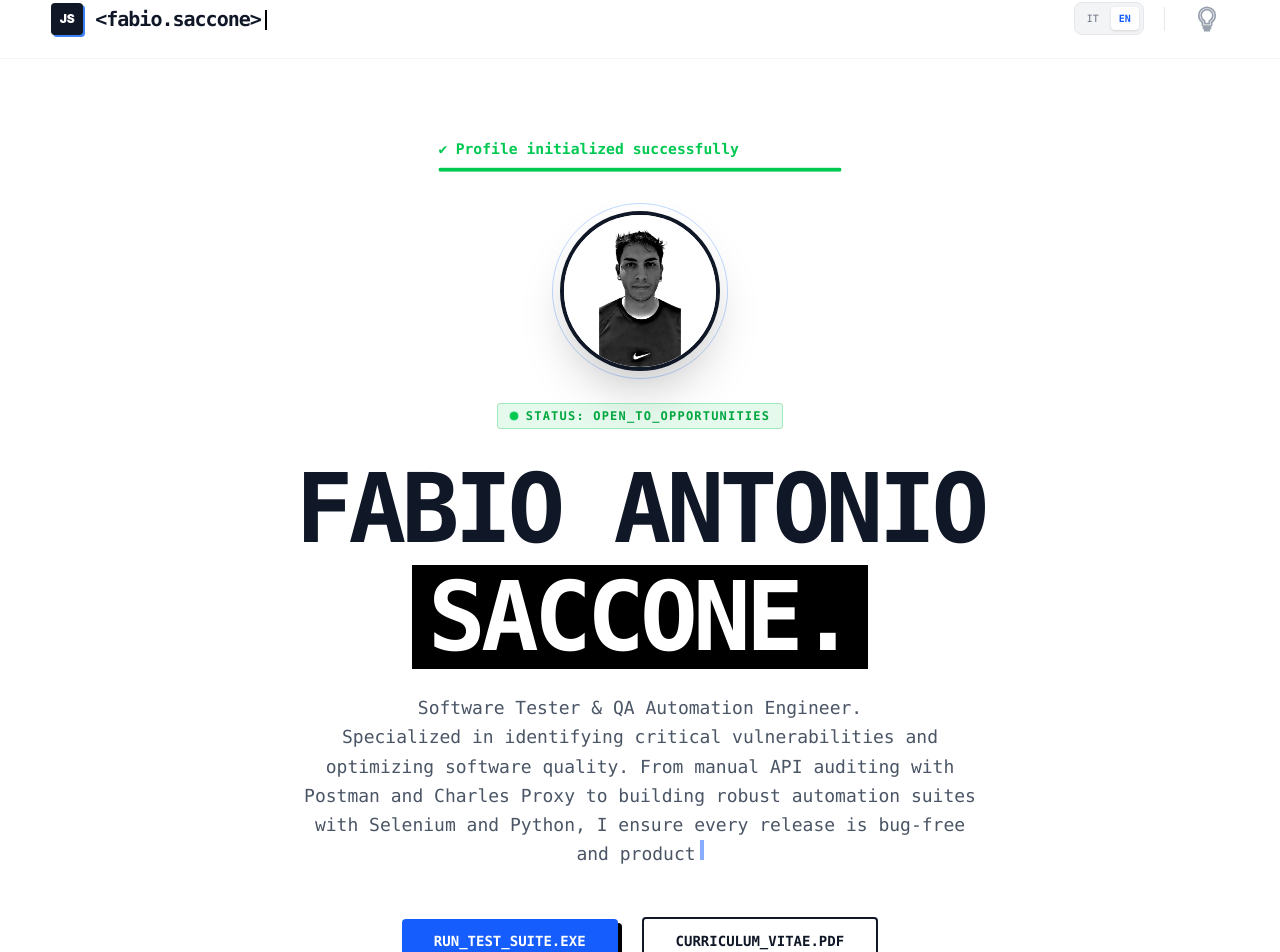
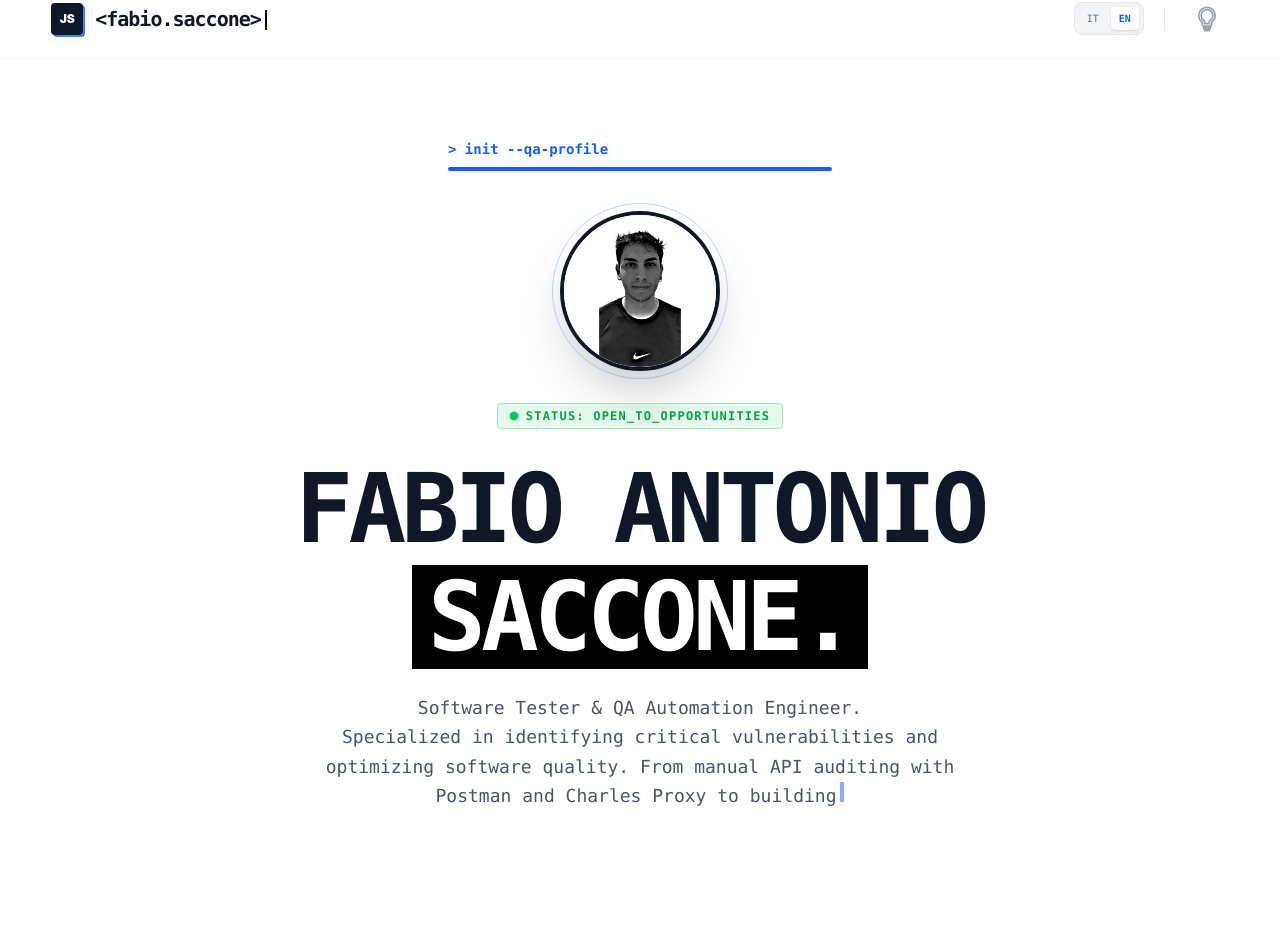
Before and after one commit to fabiosacc22/MyPortfolio, a React (Vite) app: page / in a window 1280 px wide. Shown: the part 21-973 px from the top of the page. Built offline with nearby package versions, Linux system fonts and the light colour scheme.

Commit message:
Added effect on skills card and button

```diff
--- a/src/components/Hero.tsx
+++ b/src/components/Hero.tsx
@@ -3,19 +3,17 @@ import { siteConfig } from '../data/config';
 import { translations } from '../data/translations';
 import TerminalOverlay from './TerminalOverlay';
 
-// FIX: Definizione delle Props per TypeScript
 interface HeroProps {
   lang: 'it' | 'en';
   setLang: React.Dispatch<React.SetStateAction<'it' | 'en'>>;
 }
 
 const Hero: React.FC<HeroProps> = ({ lang }) => {
-  // --- LOGICA LINGUA ---
-  // Rimosso lo stato locale: ora usiamo lang e setLang dalle props
   const t = translations[lang].hero;
+  const { techStack, hero: heroConfig } = siteConfig;
 
   const [bootStep, setBootStep] = useState(0);
-  const [commandText, setCommandText] = useState('');
+  const [, setCommandText] = useState('');
   const [progress, setProgress] = useState(0);
   const [isScannerOpen, setIsScannerOpen] = useState(false);
 
@@ -23,103 +21,93 @@ const Hero: React.FC<HeroProps> = ({ lang }) => {
   const [titlePart2, setTitlePart2] = useState('');
   const [descriptionText, setDescriptionText] = useState('');
 
-  const { techStack, hero: heroConfig } = siteConfig;
+  const [isDescriptionDone, setIsDescriptionDone] = useState(false);
+  const [animationsComplete, setAnimationsComplete] = useState(false);
 
-  // Effetto per il reset della descrizione quando cambia la lingua
+  // 1. GESTIONE DESCRIZIONE E SBLOCCO FINALE
   useEffect(() => {
     if (bootStep === 4) {
       let i = 0;
+      setIsDescriptionDone(false);
+      setAnimationsComplete(false);
       setDescriptionText('');
       const timer = setInterval(() => {
-        setDescriptionText(t.description.slice(0, i + 1));
+        const fullText = t.description;
+        setDescriptionText(fullText.slice(0, i + 1));
         i++;
-        if (i === t.description.length) clearInterval(timer);
-      }, 10);
+        if (i === fullText.length) {
+          clearInterval(timer);
+          setTimeout(() => {
+            setIsDescriptionDone(true);
+            // Calcolo tempo basato sulle skills
+            const totalDelay = (techStack.length * 150) + 600;
+            setTimeout(() => setAnimationsComplete(true), totalDelay);
+          }, 400);
+        }
+      }, 15);
       return () => clearInterval(timer);
     }
-  }, [lang, bootStep, t.description]);
+  }, [lang, bootStep, t.description, techStack.length]);
 
+  // 2. LOGICA DI BOOT (0-4)
   useEffect(() => {
-    let timer: ReturnType<typeof setInterval>;
-
+    let timer: any;
     if (bootStep === 0) {
       let i = 0;
       timer = setInterval(() => {
         setCommandText(t.command.slice(0, i + 1));
-        i++;
-        if (i === t.command.length) {
+        if (++i === t.command.length) {
           clearInterval(timer);
           setTimeout(() => setBootStep(1), 500);
         }
       }, 60);
-    }
-
-    if (bootStep === 1) {
+    } else if (bootStep === 1) {
       timer = setInterval(() => {
-        setProgress((prev) => {
-          if (prev >= 100) {
-            clearInterval(timer);
-            setTimeout(() => setBootStep(2), 300);
-            return 100;
-          }
-          return prev + 10;
+        setProgress(p => {
+          if (p >= 100) { clearInterval(timer); setTimeout(() => setBootStep(2), 300); return 100; }
+          return p + 10;
         });
       }, 30);
-    }
-
-    if (bootStep === 2) {
+    } else if (bootStep === 2) {
       let i = 0;
       timer = setInterval(() => {
         setTitlePart1(heroConfig.titlePart1.slice(0, i + 1));
-        i++;
-        if (i === heroConfig.titlePart1.length) {
-          clearInterval(timer);
-          setBootStep(3);
-        }
+        if (++i === heroConfig.titlePart1.length) { clearInterval(timer); setBootStep(3); }
       }, 50);
-    }
-
-    if (bootStep === 3) {
+    } else if (bootStep === 3) {
       let i = 0;
       timer = setInterval(() => {
         setTitlePart2(heroConfig.titlePart2.slice(0, i + 1));
-        i++;
-        if (i === heroConfig.titlePart2.length) {
-          clearInterval(timer);
-          setBootStep(4);
-        }
+        if (++i === heroConfig.titlePart2.length) { clearInterval(timer); setBootStep(4); }
       }, 50);
     }
-
-    if (bootStep === 4) {
-      setCommandText(t.successMsg);
-    }
-
     return () => clearInterval(timer);
-  }, [bootStep, lang, t.command, t.successMsg, heroConfig.titlePart1, heroConfig.titlePart2]);
+  }, [bootStep, lang, t.command, heroConfig]);
 
   return (
     <>
       <section className="relative w-full min-h-[85vh] flex items-center justify-center bg-white dark:bg-gray-900 transition-colors duration-300 overflow-hidden font-mono">
         <div className="absolute inset-0 bg-[linear-gradient(to_right,#80808012_1px,transparent_1px),linear-gradient(to_bottom,#80808012_1px,transparent_1px)] bg-[size:40px_40px] -z-10"></div>
 
+        <div className="w-[92%] max-w-7xl mx-auto flex flex-col items-center text-center py-20">
 
-
-        <div className="w-[92%] max-w-7xl mx-auto flex flex-col items-center text-center py-20">
-          {/* TERMINALE DI AVVIO */}
-          <div className={`mb-10 w-full max-w-sm text-left transition-all duration-700 ${bootStep === 4 ? 'opacity-100 scale-105' : 'opacity-100'}`}>
-            <div className={`text-sm font-bold mb-2 transition-colors duration-500 ${
-              bootStep === 4 ? 'text-green-500 dark:text-green-400' : 'text-blue-600 dark:text-blue-400'
+          {/* TERMINALE SINCRONIZZATO */}
+          <div className="mb-10 w-full max-w-sm text-left">
+            <div className={`text-sm font-bold mb-2 transition-all duration-500 ${
+              animationsComplete ? 'text-green-500' : 'text-blue-600'
             }`}>
-              {bootStep === 4 && <span className="mr-2">✔</span>}
-              {commandText}
-              <span className={bootStep === 0 ? "animate-pulse" : "hidden"}>_</span>
+              {animationsComplete && <span className="mr-2 animate-fadeIn">✔</span>}
+              {/* FIX: Mostra il comando di init finché non è tutto completo */}
+              {animationsComplete ? t.successMsg : t.command}
+              {!animationsComplete && bootStep === 0 && <span className="animate-pulse">_</span>}
             </div>
 
             {bootStep >= 1 && (
               <div className="w-full h-1 bg-gray-200 dark:bg-gray-800 rounded overflow-hidden">
                 <div
-                  className={`h-full transition-all duration-75 ${bootStep === 4 ? 'bg-green-500' : 'bg-blue-600'}`}
+                  className={`h-full transition-all duration-500 ${
+                    animationsComplete ? 'bg-green-500' : 'bg-blue-600'
+                  }`}
                   style={{ width: `${progress}%` }}
                 ></div>
               </div>
@@ -128,15 +116,14 @@ const Hero: React.FC<HeroProps> = ({ lang }) => {
 
           <div className="flex flex-col items-center w-full">
             {bootStep >= 2 && (
+              <>
                 <div className="relative mb-8 animate-fadeIn">
                   <div className="absolute -inset-2 border border-blue-500/30 rounded-full animate-pulse"></div>
                   <div className="w-32 h-32 md:w-40 md:h-40 rounded-full border-4 border-gray-900 dark:border-white overflow-hidden shadow-2xl relative z-10">
                     <img src={siteConfig.profileImage} alt={siteConfig.name} className="w-full h-full object-cover" />
                   </div>
                 </div>
-            )}
 
-            {bootStep >= 2 && (
                 <div className="flex items-center gap-2 px-3 py-1 mb-8 rounded border border-green-500/30 bg-green-500/10 text-green-600 dark:text-green-400 text-xs font-bold uppercase tracking-widest animate-fadeIn">
                   <span className="relative flex h-2 w-2">
                     <span className="animate-ping absolute inline-flex h-full w-full rounded-full bg-green-400 opacity-75"></span>
@@ -144,46 +131,54 @@ const Hero: React.FC<HeroProps> = ({ lang }) => {
                   </span>
                   {t.status}
                 </div>
-            )}
 
-            <h1 className="text-4xl md:text-8xl font-black tracking-tighter text-gray-900 dark:text-white mb-6 uppercase min-h-[100px] md:min-h-[160px]">
-              {titlePart1}
-              <br />
-              {titlePart2 && (
-                <span className="bg-black dark:bg-white text-white dark:text-black px-4 py-1 inline-block mt-2">
-                  {titlePart2}.
-                </span>
-              )}
+                <h1 className="text-4xl md:text-8xl font-black tracking-tighter text-gray-900 dark:text-white mb-6 uppercase">
+                  {titlePart1}<br />
+                  {titlePart2 && <span className="bg-black dark:bg-white text-white dark:text-black px-4 py-1 inline-block mt-2">{titlePart2}.</span>}
                 </h1>
 
                 <p className="max-w-2xl text-base md:text-lg text-gray-600 dark:text-gray-400 leading-relaxed mb-12 min-h-[60px] whitespace-pre-line">
                   {descriptionText}
-              {bootStep === 4 && (
-                <span className="animate-pulse ml-1 inline-block h-5 w-1 bg-blue-600 dark:bg-blue-400"></span>
-              )}
+                  {!animationsComplete && bootStep === 4 && <span className="animate-pulse ml-1 inline-block h-5 w-1 bg-blue-600"></span>}
                 </p>
 
-            {bootStep === 4 && (
-              <div className="w-full flex flex-col items-center animate-fadeIn">
-                <div className="flex flex-col sm:flex-row gap-6 items-center justify-center">
-                  <button onClick={() => setIsScannerOpen(true)} className="px-8 py-3 bg-blue-600 hover:bg-blue-700 text-white rounded shadow-[4px_4px_0px_0px_rgba(0,0,0,1)] dark:shadow-[4px_4px_0px_0px_rgba(255,255,255,0.3)] transition-all active:translate-x-[0px] active:translate-y-[0px] active:shadow-none font-bold uppercase text-sm">
+                <div className={`w-full flex flex-col items-center transition-all duration-700 ${isDescriptionDone ? 'opacity-100 translate-y-0' : 'opacity-0 translate-y-10'}`}>
+
+                  <div className="flex flex-col sm:flex-row gap-6 items-center justify-center w-full">
+                    <button
+                      onClick={() => setIsScannerOpen(true)}
+                      style={{ transitionDelay: animationsComplete ? '0ms' : '100ms' }}
+                      className={`px-8 py-3 bg-blue-600 hover:bg-blue-700 text-white rounded shadow-[4px_4px_0px_0px_rgba(0,0,0,1)] dark:shadow-[4px_4px_0px_0px_rgba(255,255,255,0.3)] active:shadow-none active:translate-x-[2px] active:translate-y-[2px] transition-all font-bold uppercase text-sm
+                        ${isDescriptionDone ? 'opacity-100' : 'opacity-0'}`}
+                    >
                       {t.ctaMain}
                     </button>
-                  <button className="px-8 py-3 bg-transparent border-2 border-gray-900 dark:border-white text-gray-900 dark:text-white rounded font-bold uppercase text-sm hover:bg-gray-100 dark:hover:bg-gray-800 transition-all">
+                    <button
+                      style={{ transitionDelay: animationsComplete ? '0ms' : '300ms' }}
+                      className={`px-8 py-3 bg-transparent border-2 border-gray-900 dark:border-white text-gray-900 dark:text-white rounded font-bold uppercase text-sm hover:bg-gray-900 hover:text-white dark:hover:bg-white dark:hover:text-gray-900 transition-all
+                        ${isDescriptionDone ? 'opacity-100' : 'opacity-0'}`}
+                    >
                       {t.ctaCv}
                     </button>
                   </div>
 
-                <div className="mt-20 w-full max-w-4xl">
-                  <div className="grid grid-cols-2 md:grid-cols-4 gap-4 text-[10px] md:text-xs font-bold uppercase tracking-[0.2em] text-gray-500">
+                  <div className="mt-20 w-full max-w-4xl mx-auto">
+                    <div className="grid grid-cols-2 md:grid-cols-4 gap-4 text-[10px] md:text-xs font-bold uppercase tracking-[0.2em] text-gray-500 justify-items-center">
                       {techStack.map((item, index) => (
-                      <div key={index} className="border border-gray-200 dark:border-gray-800 p-4 rounded hover:border-blue-500 hover:text-blue-600 dark:hover:text-blue-400 transition-all cursor-default">
+                        <div
+                          key={index}
+                          style={{ transitionDelay: animationsComplete ? '0ms' : `${(index + 2) * 150}ms` }}
+                          className={`w-full border border-gray-200 dark:border-gray-800 p-4 rounded flex items-center justify-center cursor-default
+                            hover:border-blue-500 hover:text-blue-600 dark:hover:text-blue-400 hover:bg-blue-50/10 transition-all duration-200
+                            ${isDescriptionDone ? 'opacity-100 scale-100' : 'opacity-0 scale-95'}`}
+                        >
                           [ {item} ]
                         </div>
                       ))}
                     </div>
                   </div>
                 </div>
+              </>
             )}
           </div>
         </div>
```
Lines whose indentation alone changed are shown as unchanged.
